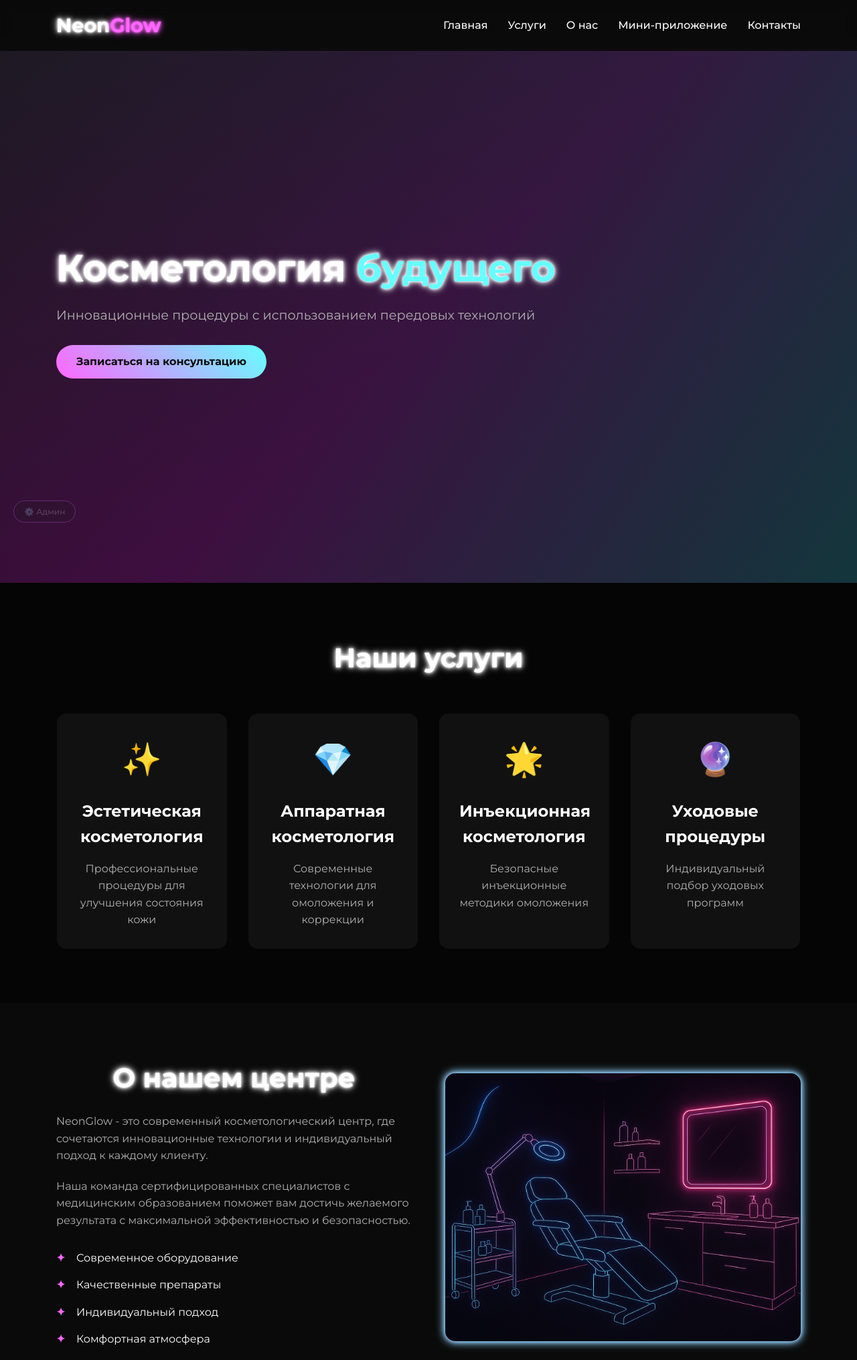
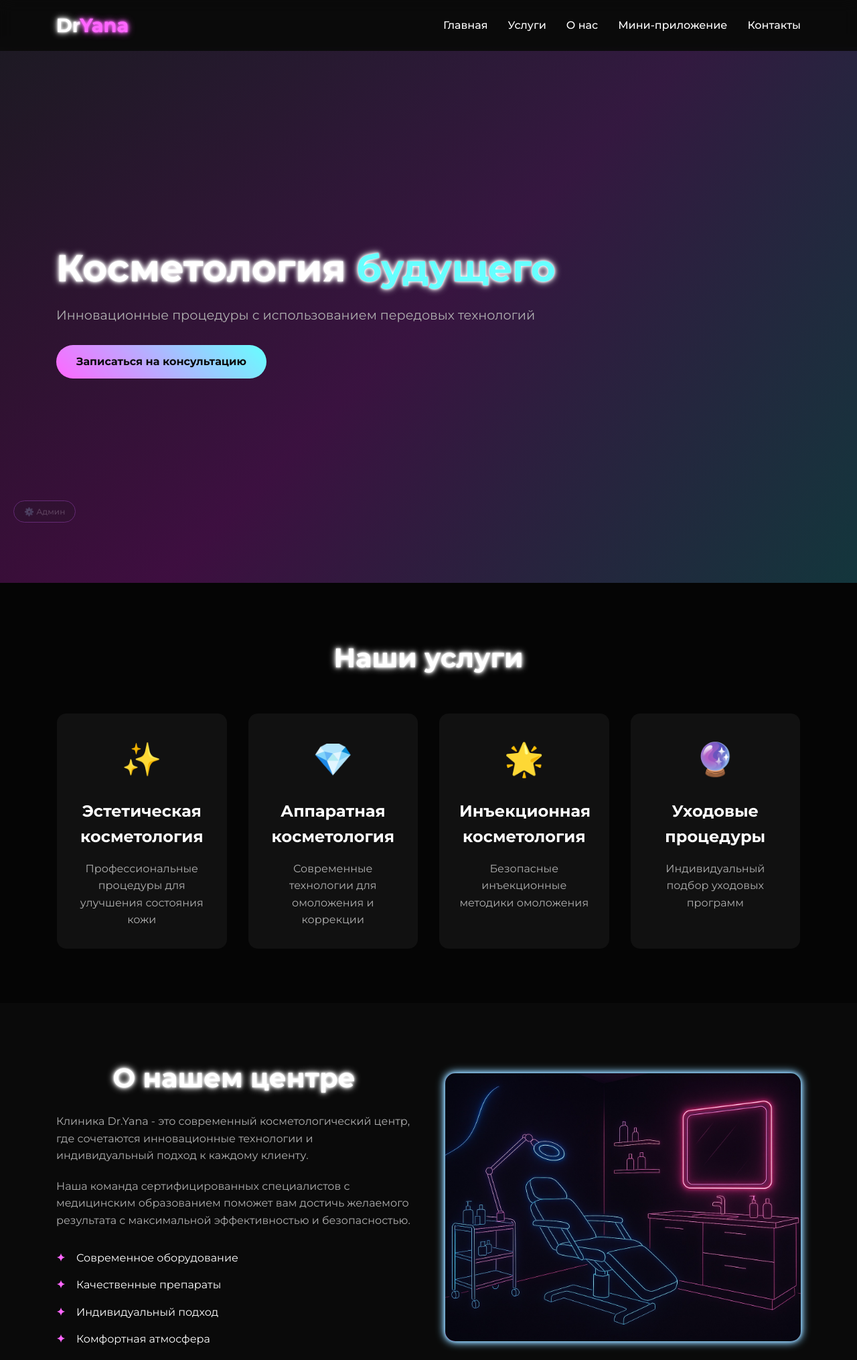
Before and after one commit to TrueMeks/YanaGlow, a plain HTML site: page index.html in a window 1280 px wide. Shown: the top 2030 px of the page at 67% size. Drawn offline with Linux system fonts and the light colour scheme.

Commit message:
4 commit

```diff
--- a/index.html
+++ b/index.html
@@ -24,7 +24,7 @@
     <header class="header">
         <div class="container">
             <div class="logo">
-                <h1 class="neon-text">Neon<span>Glow</span></h1>
+                <h1 class="neon-text">Dr<span>Yana</span></h1>
             </div>
             <nav class="nav">
                 <ul>
@@ -91,7 +91,8 @@
             <div class="about-content">
                 <div class="about-text">
                     <h2 class="section-title neon-text">О нашем центре</h2>
-                    <p>NeonGlow - это современный косметологический центр, где сочетаются инновационные технологии и
+                    <p>Клиника Dr.Yana - это современный косметологический центр, где сочетаются инновационные
+                        технологии и
                         индивидуальный подход к каждому клиенту.</p>
                     <p>Наша команда сертифицированных специалистов с медицинским образованием поможет вам достичь
                         желаемого результата с максимальной эффективностью и безопасностью.</p>
@@ -245,7 +246,7 @@
         <div class="container">
             <div class="footer-content">
                 <div class="footer-logo">
-                    <h2 class="neon-text">Neon<span>Glow</span></h2>
+                    <h2 class="neon-text">Dr<span>Yana</span></h2>
                     <p>Косметология будущего уже здесь</p>
                 </div>
                 <div class="footer-links">
```
